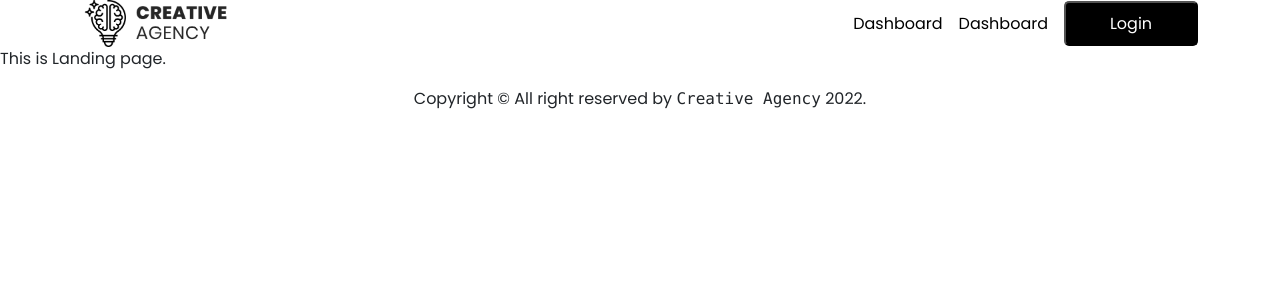
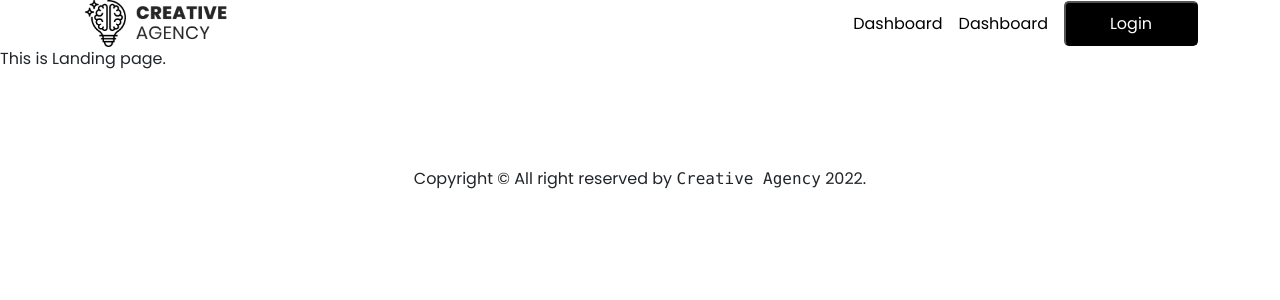
Before and after one commit to devhasibulislam/creative-agency-client, a React (Create React App) app: page / in a window 1280 px wide. Shown: the top 300 px of the page. Built offline with nearby package versions, Linux system fonts and the light colour scheme.

Commit message:
footer updated

```diff
--- a/src/routes/Shared/Footer.js
+++ b/src/routes/Shared/Footer.js
@@ -3,7 +3,7 @@ import React from 'react';
 const Footer = () => {
     const year = new Date().getFullYear();
     return (
-        <section className='text-center py-3'>
+        <section className='text-center pt-5 mt-5'>
             Copyright © All right reserved by <samp>Creative Agency</samp> {year}.
         </section>
     );
```
